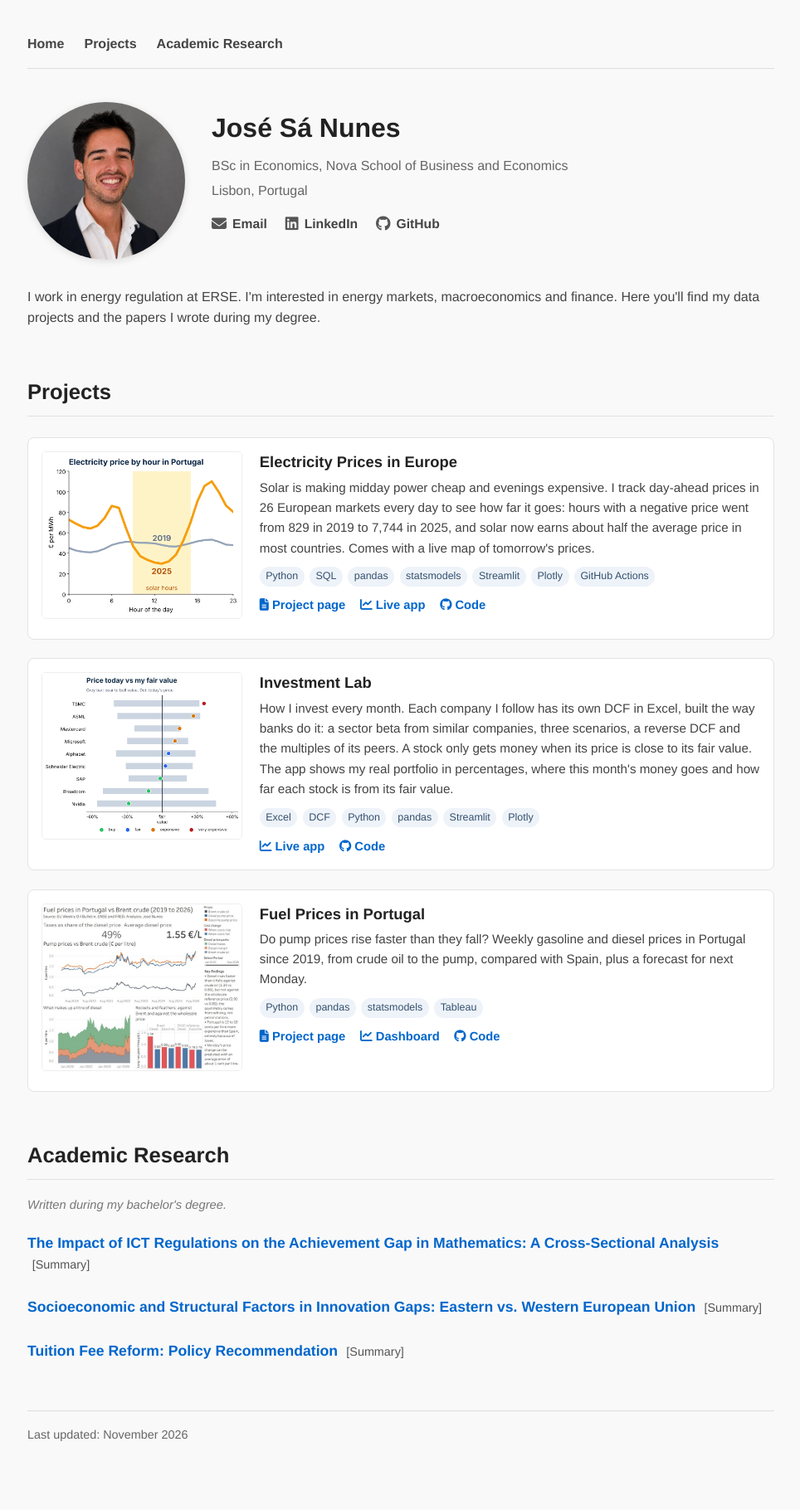
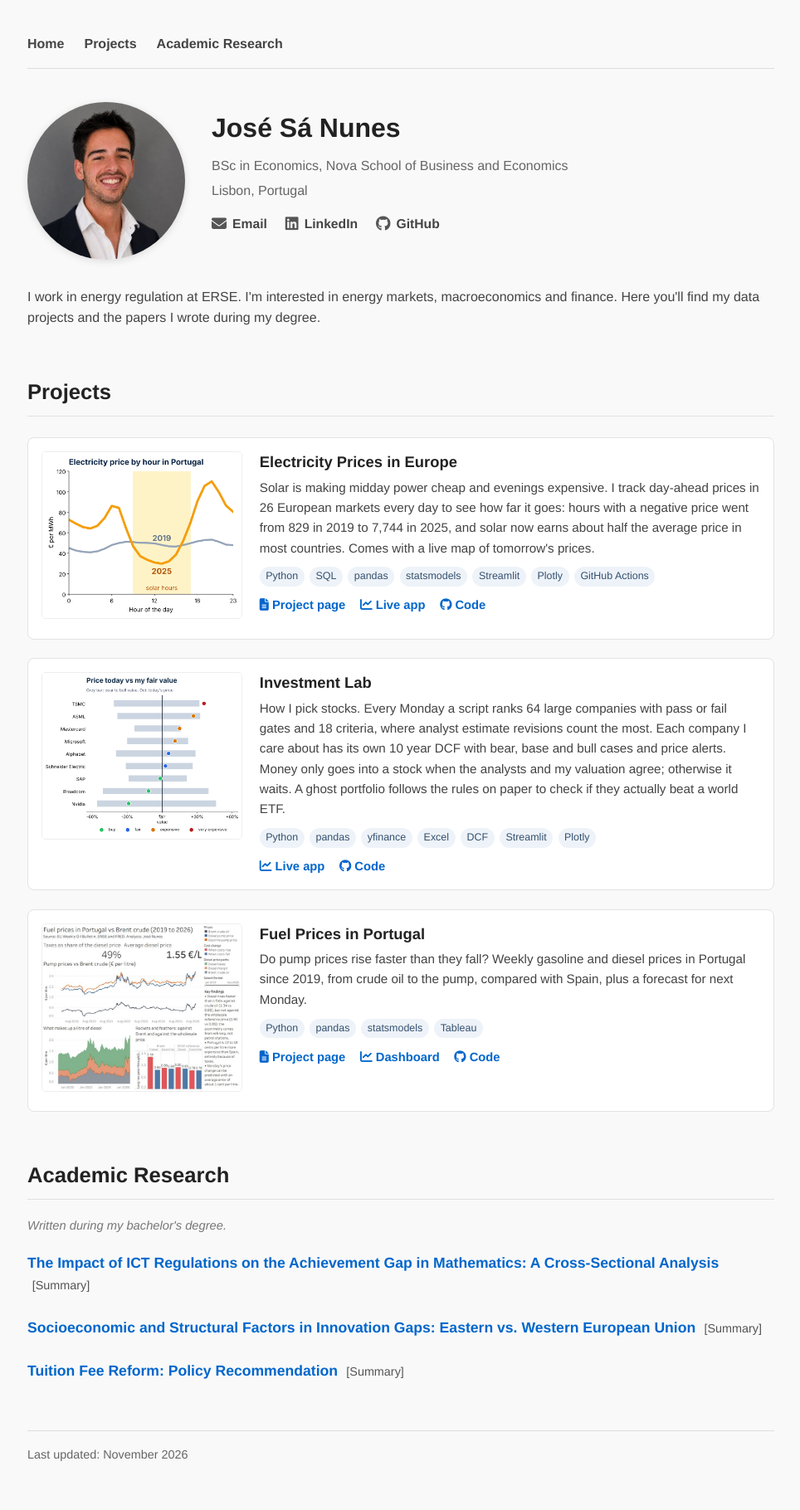
Before and after one commit to josepaulonunes/josepaulonunes.github.io, a Jekyll site: the page built from index.md, in a window 1280 px wide. Shown: the whole page at 83% size, without its empty margins (157-1121 px from the left). Built offline with Jekyll 4.4.1, drawn with Linux system fonts in a browser that asks for light colours; before the commit the page ends 1795 px from its top, so only the background shows below that.

Commit message:
Update Investment Lab card for the new system

```diff
--- a/index.md
+++ b/index.md
@@ -49,11 +49,11 @@ I work in energy regulation at ERSE. I'm interested in energy markets, macroecon
   </div>
 
   <div class="project-card">
-    <a href="https://investment-lab-josenunes.streamlit.app/" class="project-thumb"><img src="/images/investment-lab.png" alt="Today's price of each stock in my monthly plan compared with my fair value, with the range from the bear to the bull scenario"></a>
+    <a href="https://investment-lab-josenunes.streamlit.app/" class="project-thumb"><img src="/images/investment-lab.png" alt="Today's price of my priority stocks compared with the base value of my DCF, with the range from the bear to the bull scenario"></a>
     <div class="project-body">
       <h3><a href="https://investment-lab-josenunes.streamlit.app/">Investment Lab</a></h3>
-      <p>How I invest every month. Each company I follow has its own DCF in Excel, built the way banks do it: a sector beta from similar companies, three scenarios, a reverse DCF and the multiples of its peers. A stock only gets money when its price is close to its fair value. The app shows my real portfolio in percentages, where this month's money goes and how far each stock is from its fair value.</p>
-      <div class="tags"><span>Excel</span><span>DCF</span><span>Python</span><span>pandas</span><span>Streamlit</span><span>Plotly</span></div>
+      <p>How I pick stocks. Every Monday a script ranks 64 large companies with pass or fail gates and 18 criteria, where analyst estimate revisions count the most. Each company I care about has its own 10 year DCF with bear, base and bull cases and price alerts. Money only goes into a stock when the analysts and my valuation agree; otherwise it waits. A ghost portfolio follows the rules on paper to check if they actually beat a world ETF.</p>
+      <div class="tags"><span>Python</span><span>pandas</span><span>yfinance</span><span>Excel</span><span>DCF</span><span>Streamlit</span><span>Plotly</span></div>
       <div class="project-links">
         <a href="https://investment-lab-josenunes.streamlit.app/" target="_blank" rel="noopener"><i class="fa-solid fa-chart-line"></i> Live app</a>
         <a href="https://github.com/josepaulonunes/investment-lab" target="_blank" rel="noopener"><i class="fa-brands fa-github"></i> Code</a>
```
